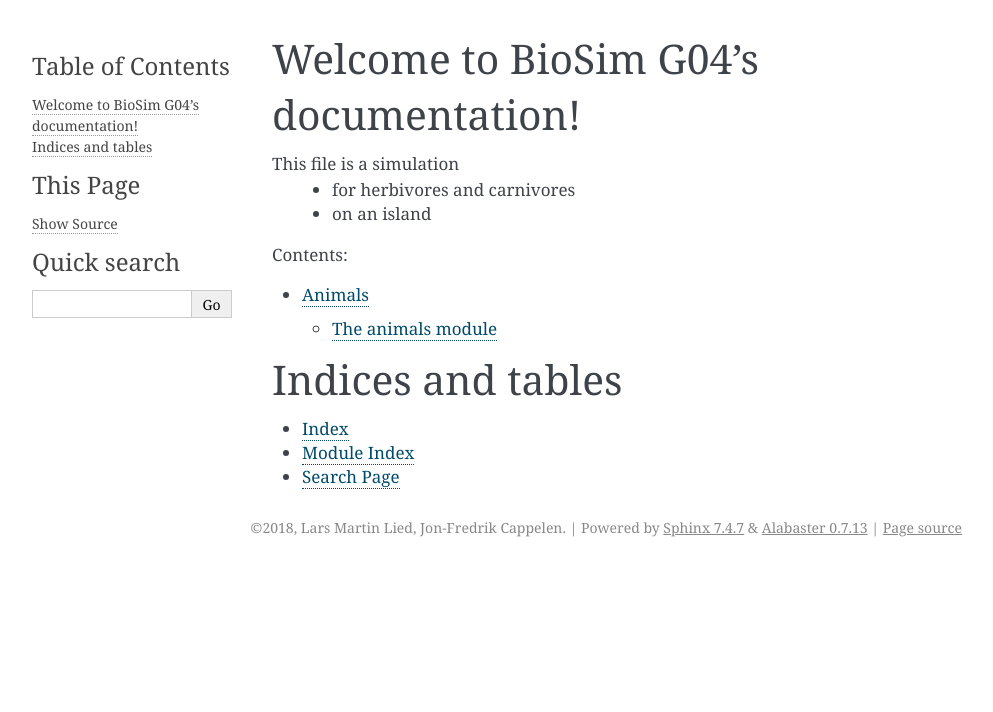
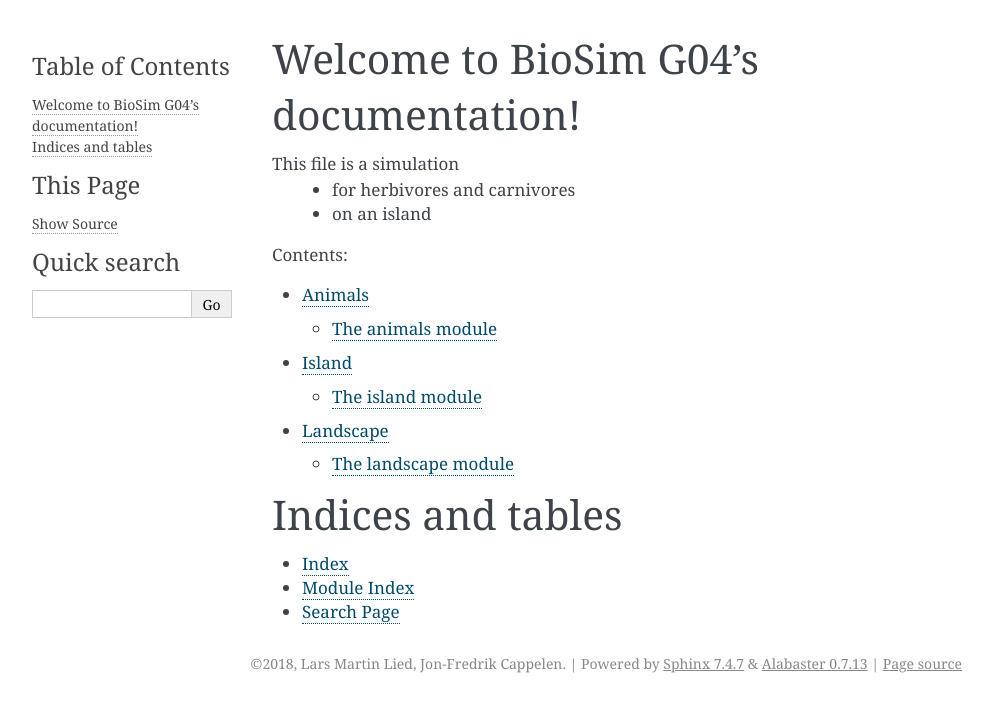
Before and after one commit to larly77/biosim-project, a Sphinx documentation site: the page built from doc/index.rst, in a window 1280 px wide. Shown: the top 712 px of the page, without its empty margins (148-1141 px from the left). Built offline with Sphinx 7.4.7, drawn with Linux system fonts in a browser that asks for light colours.

Commit message:
laget sphinx for island og landscape, island funker ikke

```diff
--- a/doc/index.rst
+++ b/doc/index.rst
@@ -14,6 +14,8 @@ This file is a simulation
    :caption: Contents:
 
    animals
+   island
+   landscape
 
 Indices and tables
 ==================
--- /dev/null
+++ b/doc/island.rst
@@ -0,0 +1,7 @@
+Island
+========
+
+The island module
+---------------
+.. automodule:: biosim.island.py
+   :members:
--- /dev/null
+++ b/doc/landscape.rst
@@ -0,0 +1,7 @@
+Landscape
+========
+
+The landscape module
+---------------
+.. automodule:: biosim.landscape
+   :members:
```
Also changed, not shown: 2 other files.
